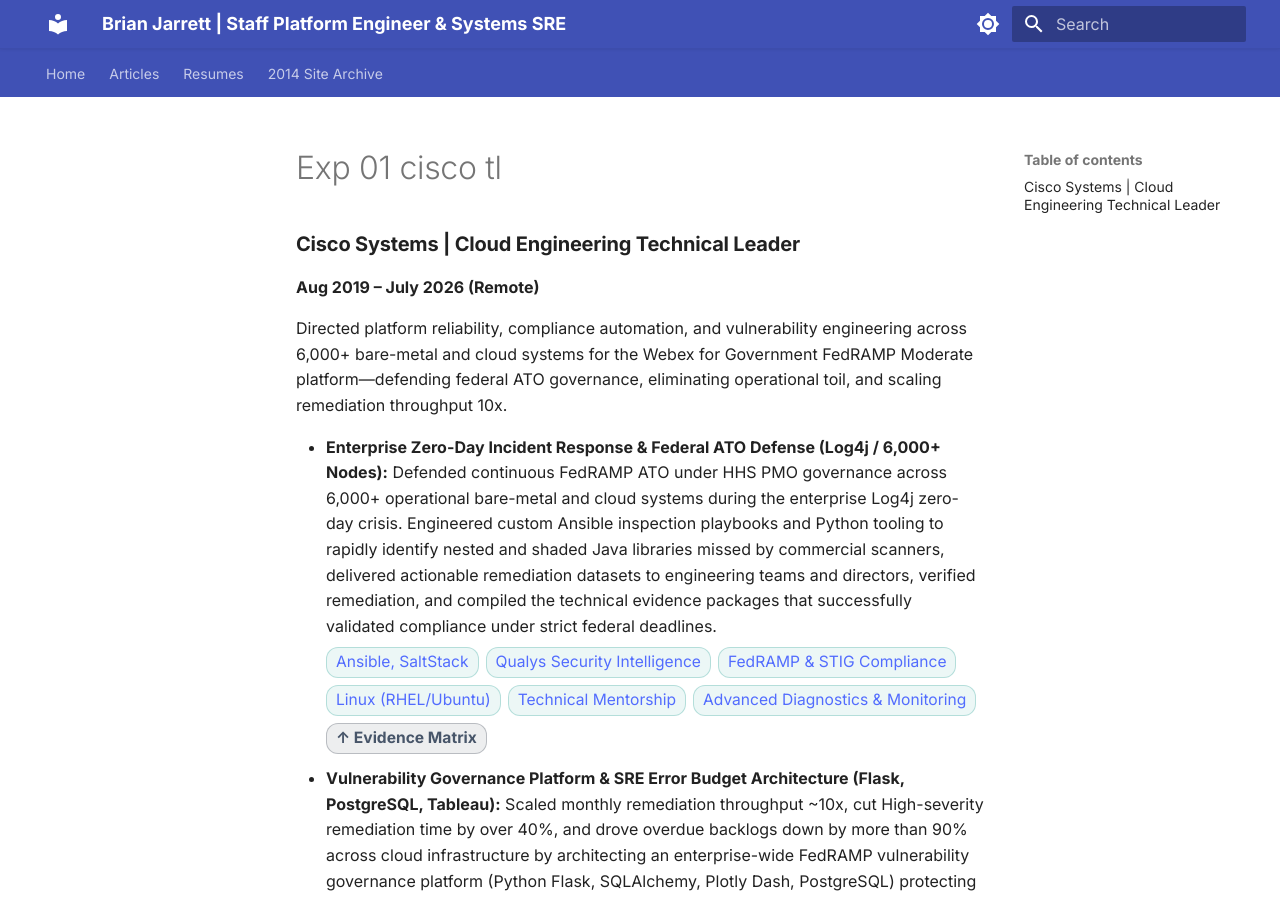
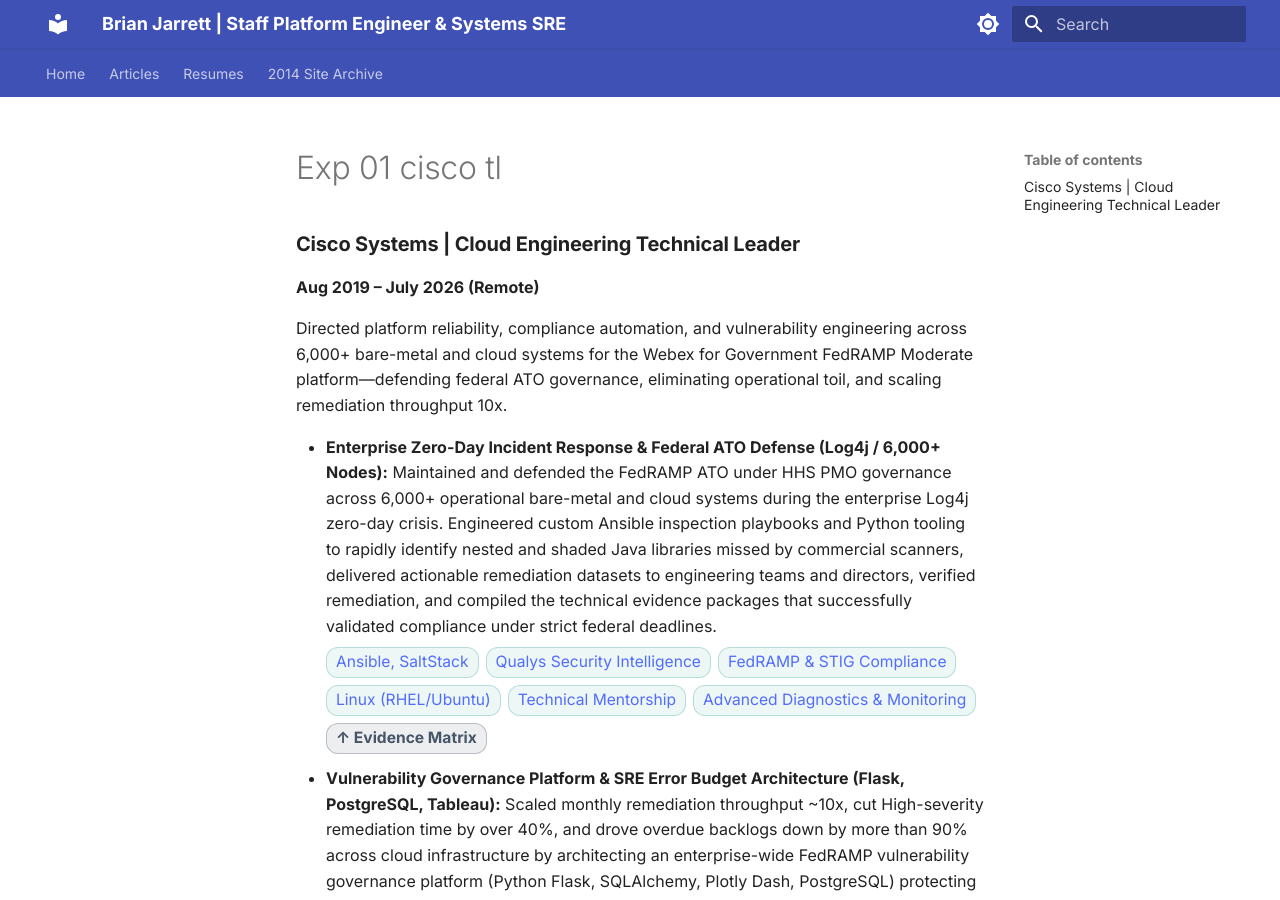
Before and after one commit to celttechie/celttechie.github.io, an MkDocs documentation site: the page built from docs/sections/exp_01_cisco_tl.md, in a window 1280 px wide and 900 px high. Built offline with MkDocs 1.6.1 and Material for MkDocs 9.7.7, drawn with Linux system fonts in a browser that asks for light colours.

Commit message:
fix(ssot): replace 'continuous ATO' with 'FedRAMP ATO' for Cisco production roles

```diff
--- a/docs/sections/exp_01_cisco_tl.md
+++ b/docs/sections/exp_01_cisco_tl.md
@@ -3,7 +3,7 @@
 
 Directed platform reliability, compliance automation, and vulnerability engineering across 6,000+ bare-metal and cloud systems for the Webex for Government FedRAMP Moderate platform—defending federal ATO governance, eliminating operational toil, and scaling remediation throughput 10x.
 
-* <a id="bullet-cisco_tl_ato_log4j"></a>**Enterprise Zero-Day Incident Response & Federal ATO Defense (Log4j / 6,000+ Nodes):** Defended continuous FedRAMP ATO under HHS PMO governance across 6,000+ operational bare-metal and cloud systems during the enterprise Log4j zero-day crisis. Engineered custom Ansible inspection playbooks and Python tooling to rapidly identify nested and shaded Java libraries missed by commercial scanners, delivered actionable remediation datasets to engineering teams and directors, verified remediation, and compiled the technical evidence packages that successfully validated compliance under strict federal deadlines.
+* <a id="bullet-cisco_tl_ato_log4j"></a>**Enterprise Zero-Day Incident Response & Federal ATO Defense (Log4j / 6,000+ Nodes):** Maintained and defended the FedRAMP ATO under HHS PMO governance across 6,000+ operational bare-metal and cloud systems during the enterprise Log4j zero-day crisis. Engineered custom Ansible inspection playbooks and Python tooling to rapidly identify nested and shaded Java libraries missed by commercial scanners, delivered actionable remediation datasets to engineering teams and directors, verified remediation, and compiled the technical evidence packages that successfully validated compliance under strict federal deadlines.
   <span class="skill-tags"><a href="#skill-ansible_salt">Ansible, SaltStack</a> <a href="#skill-qualys_secops">Qualys Security Intelligence</a> <a href="#skill-fedramp_stig">FedRAMP & STIG Compliance</a> <a href="#skill-linux_systems">Linux (RHEL/Ubuntu)</a> <a href="#skill-technical_leadership">Technical Mentorship</a> <a href="#skill-root_cause_diagnostics">Advanced Diagnostics & Monitoring</a> <a href="#matrix-section" class="back-to-matrix">↑ Evidence Matrix</a></span>
 * <a id="bullet-cisco_tl_data_platform"></a>**Vulnerability Governance Platform & SRE Error Budget Architecture (Flask, PostgreSQL, Tableau):** Scaled monthly remediation throughput ~10x, cut High-severity remediation time by over 40%, and drove overdue backlogs down by more than 90% across cloud infrastructure by architecting an enterprise-wide FedRAMP vulnerability governance platform (Python Flask, SQLAlchemy, Plotly Dash, PostgreSQL) protecting 6,000+ operational bare-metal and cloud systems. Eliminated operational toil and alert fatigue caused by fragmented 1:1 host ticketing by engineering a normalized PostgreSQL warehouse, consolidating thousands of host findings into unified fleet remediation tasks, and developing dynamic REST-to-Ansible inventory endpoints. Pioneered the SRE "Error Budget" framework for federal compliance in direct partnership with the Director of Security, designing mathematical risk algorithms (Severity Weight × Host Blast Radius × Time Decay) with automated variance credits (operational requirements, vendor dependencies) to govern federal vulnerability SLAs. Extended the self-service platform with custom Plotly Dash heatmaps and Tableau Server integrations (TabPy) for executive sprint governance.
   <span class="skill-tags"><a href="#skill-python">Python (Pandas, SQLAlchemy)</a> <a href="#skill-etl_pipelines">ETL Pipelines</a> <a href="#skill-databases">PostgreSQL, MySQL</a> <a href="#skill-solutions_architecture">Solutions Architecture & Integration</a> <a href="#skill-qualys_secops">Qualys Security Intelligence</a> <a href="#skill-technical_leadership">Technical Mentorship</a> <a href="#matrix-section" class="back-to-matrix">↑ Evidence Matrix</a></span>
```
Also changed, not shown: docs/sections/selected_impact.md (+1 -1 lines), docs/sections/summary_executive.md (+1 -1 lines), templates/resume_master.md (+2 -2 lines), 3 other files.
